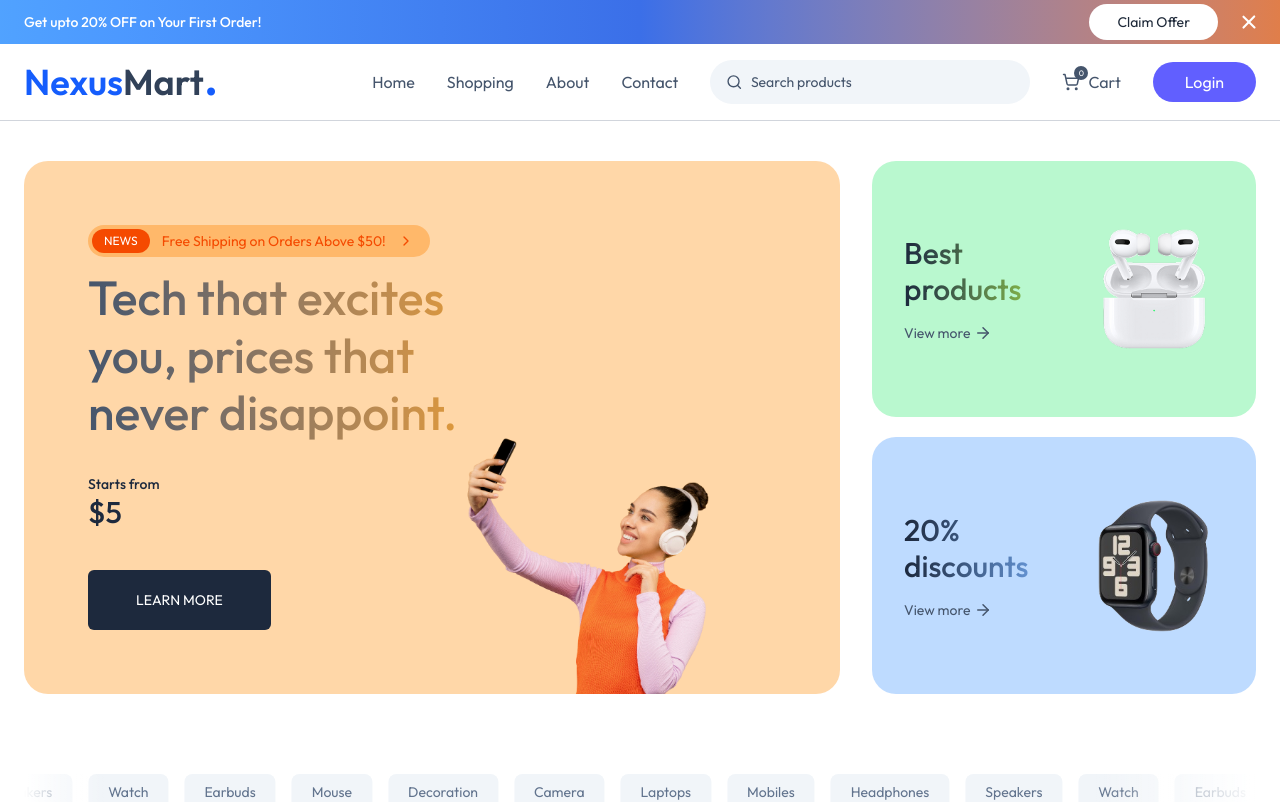
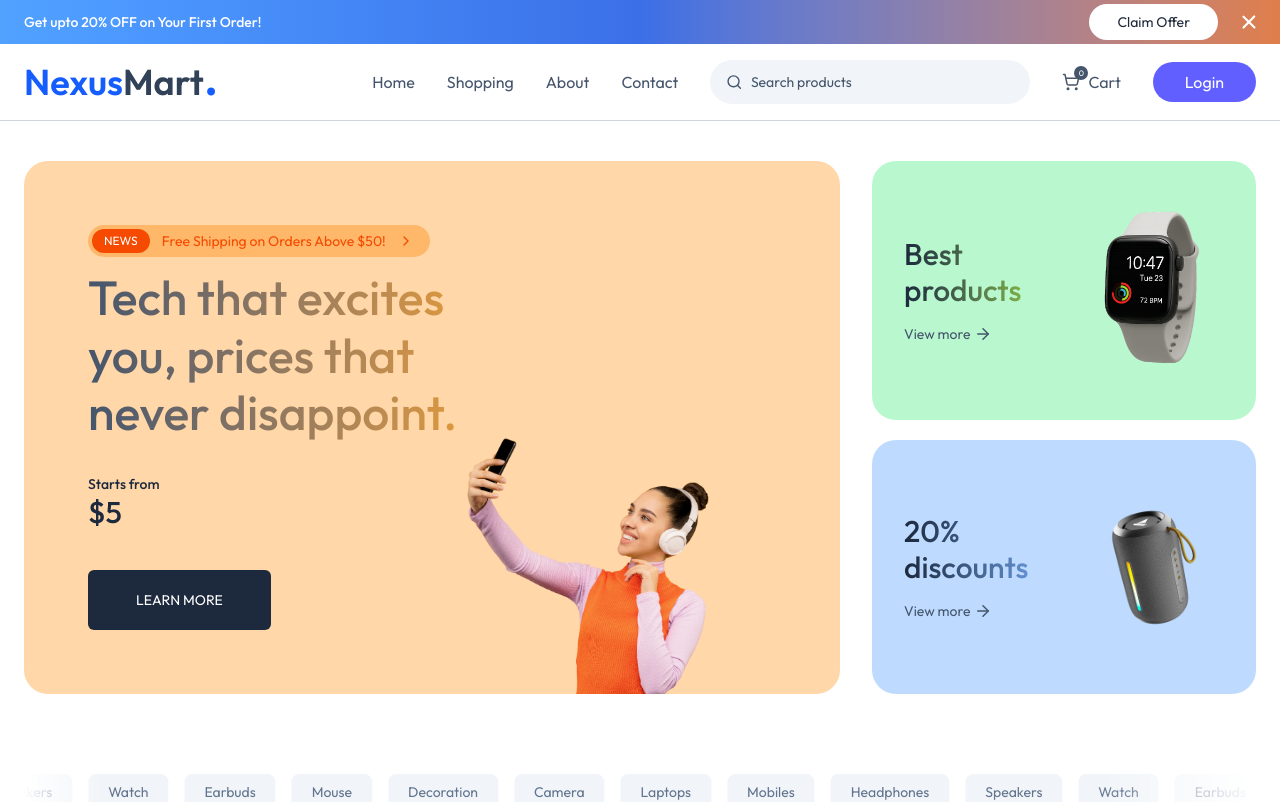
Before and after one commit to GVBharadwaj18/nexusmart, a Next.js app: page / in a window 1280 px wide. Shown: the top 802 px of the page. Built offline with nearby package versions, Linux system fonts and the light colour scheme; no server answers; the database is empty.

Commit message:
stripe webhooks updated

```diff
--- a/app/api/stripe/route.js
+++ b/app/api/stripe/route.js
@@ -7,7 +7,7 @@ const stripe=new Stripe(process.env.STRIPE_SECRET_KEY)
 export async function POST(request) {
     try{
         const body=await request.text()
-        const sig=request.get('stripe-signature')
+        const sig=request.headers.get('stripe-signature')
 
         const event=stripe.webhooks.constructEvent(
             body,
--- a/components/Hero.jsx
+++ b/components/Hero.jsx
@@ -34,14 +34,14 @@ const Hero = () => {
                             <p className='text-3xl font-medium bg-gradient-to-r from-slate-800 to-[#A6E22E] bg-clip-text text-transparent max-w-40'>Best products</p>
                             <p className='flex items-center gap-1 mt-4'>View more <ArrowRightIcon className='group-hover:ml-2 transition-all' size={18} /> </p>
                         </div>
-                        <Image className='w-35' src={assets.hero_product_img1} alt="" />
+                        <Image className='w-35' src={assets.product_img3} alt="" />
                     </div>
                     <div className='flex-1 flex items-center justify-between w-full bg-blue-200 rounded-3xl p-6 px-8 group'>
                         <div>
                             <p className='text-3xl font-medium bg-gradient-to-r from-slate-800 to-[#78B2FF] bg-clip-text text-transparent max-w-40'>20% discounts</p>
                             <p className='flex items-center gap-1 mt-4'>View more <ArrowRightIcon className='group-hover:ml-2 transition-all' size={18} /> </p>
                         </div>
-                        <Image className='w-35' src={assets.hero_product_img2} alt="" />
+                        <Image className='w-35' src={assets.product_img5} alt="" />
                     </div>
                 </div>
             </div>
```
